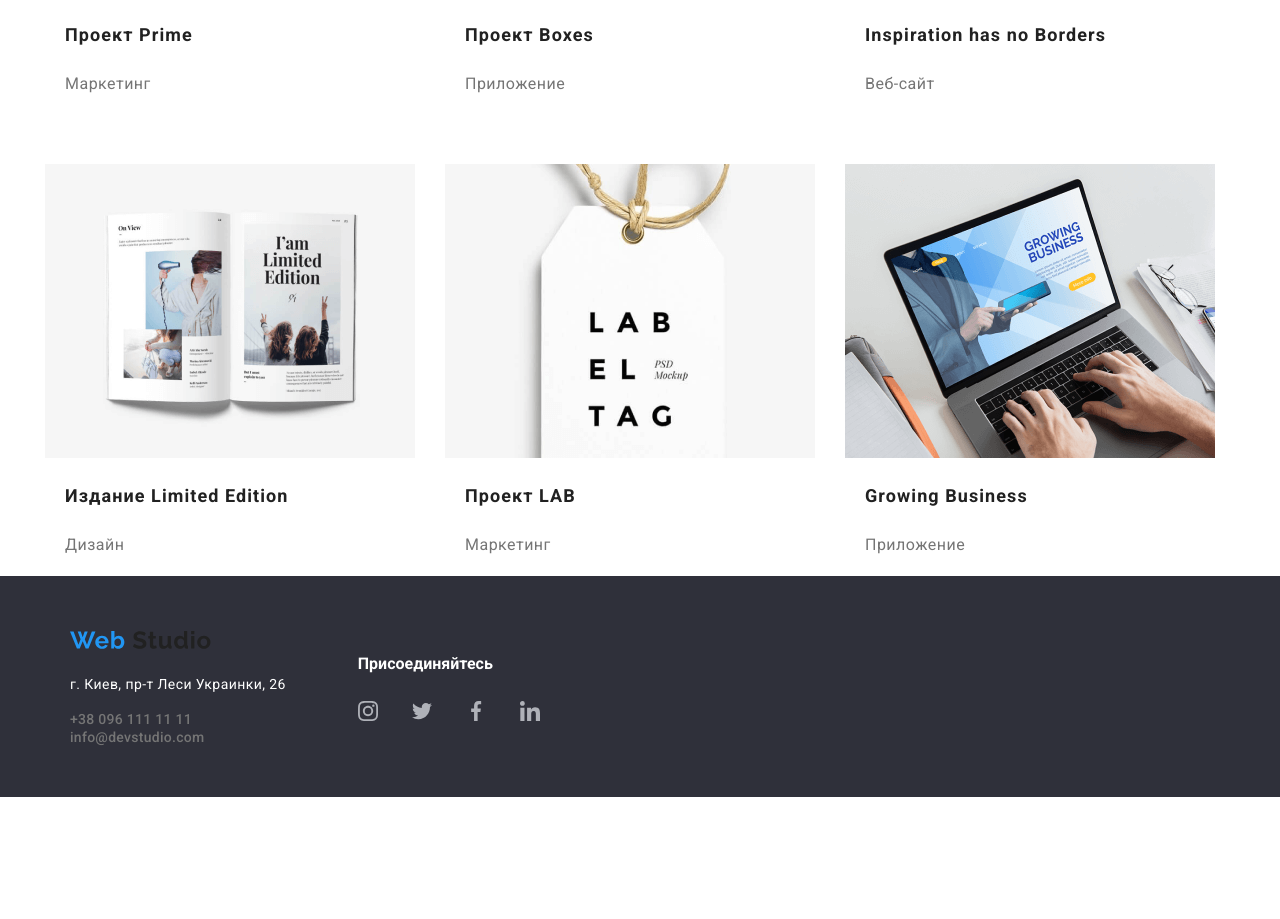
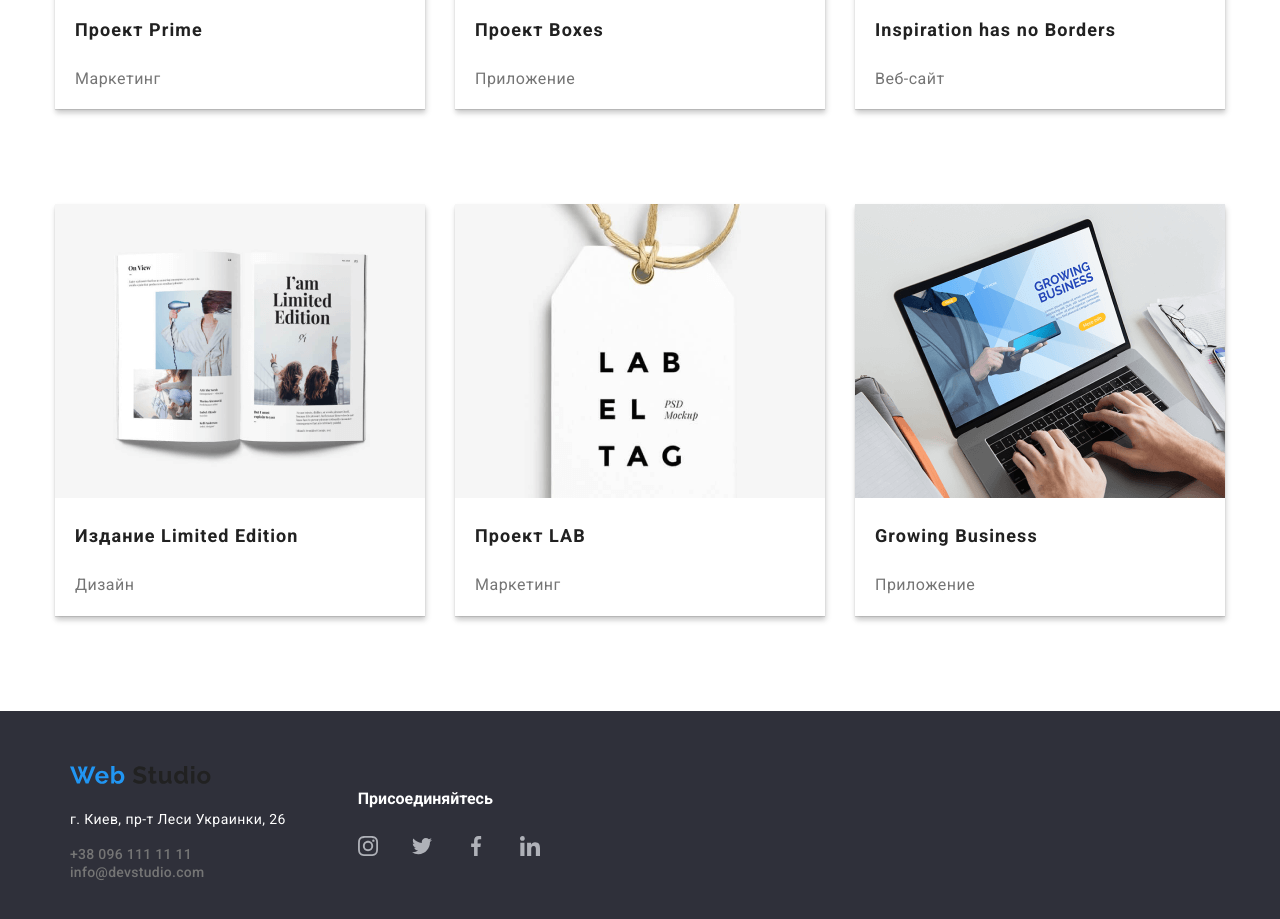
Before and after one commit to Elena-IT/goit-markup-hw-04, a plain HTML site: page portfolio.html in a window 1280 px wide. Shown: the part 1307-2226 px from the top of the page. Before the commit the page ends 2104 px from the top, so only its background shows below. Drawn offline with Linux system fonts and the light colour scheme.

Commit message:
portfolio

```diff
--- a/CSS/styles.css
+++ b/CSS/styles.css
@@ -509,7 +509,7 @@ margin-bottom: 95px;
   ;}
 
   .social-link {
-    margin-right: 10px;
+    padding-right: 10px;
   }
   /*.social-link::before {
   content: "";
@@ -652,12 +652,12 @@ border-radius: 4px;*/
   .product-item {
     width: 370px;
     padding-right: 20px;
-    padding-top: 50px;
+margin-bottom: 30px;
   }
 
-  .product-item:nth-last-child(-n + 3) {
+  /*.product-item:nth-last-child(-n + 3) {
     margin-bottom: 0;
-  }
+  }*/
   .products-list-main:last-child {
     margin-right: 0;
   }
@@ -678,6 +678,14 @@ border-radius: 4px;*/
   padding-left: 15px;
   padding-right: 15px;
    }*/
+  .product-item {
+     max-width: 376px;
+      /*margin-right: 30px;*/
+background: #FFFFFF;
+box-sizing: border-box;
+box-shadow: 0px 1px 1px rgba(0, 0, 0, 0.12), 0px 4px 4px rgba(0, 0, 0, 0.06), 1px 4px 6px rgba(0, 0, 0, 0.16);
+margin-bottom: 95px;
+  }
 
  .contacts-div1 {
 
```
